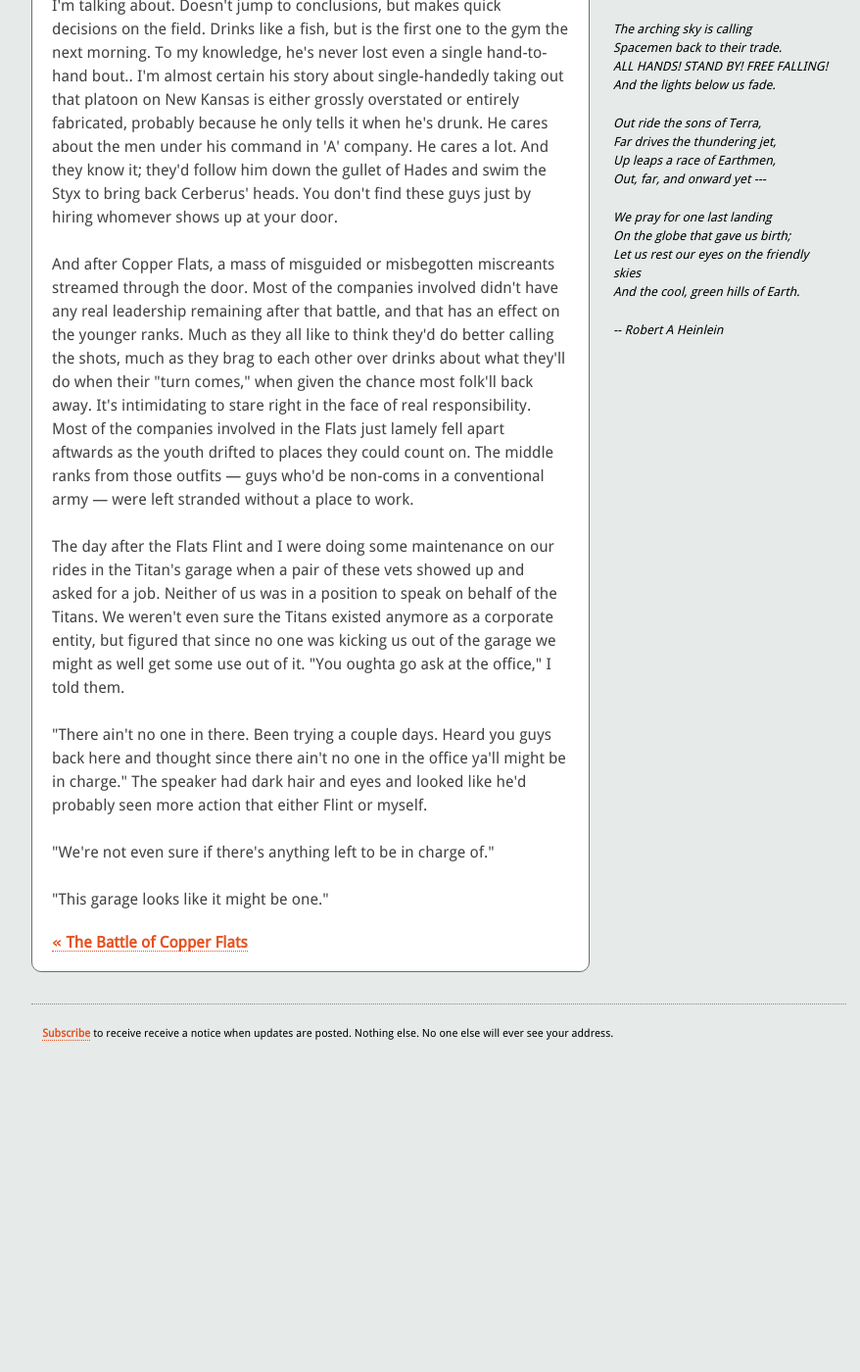
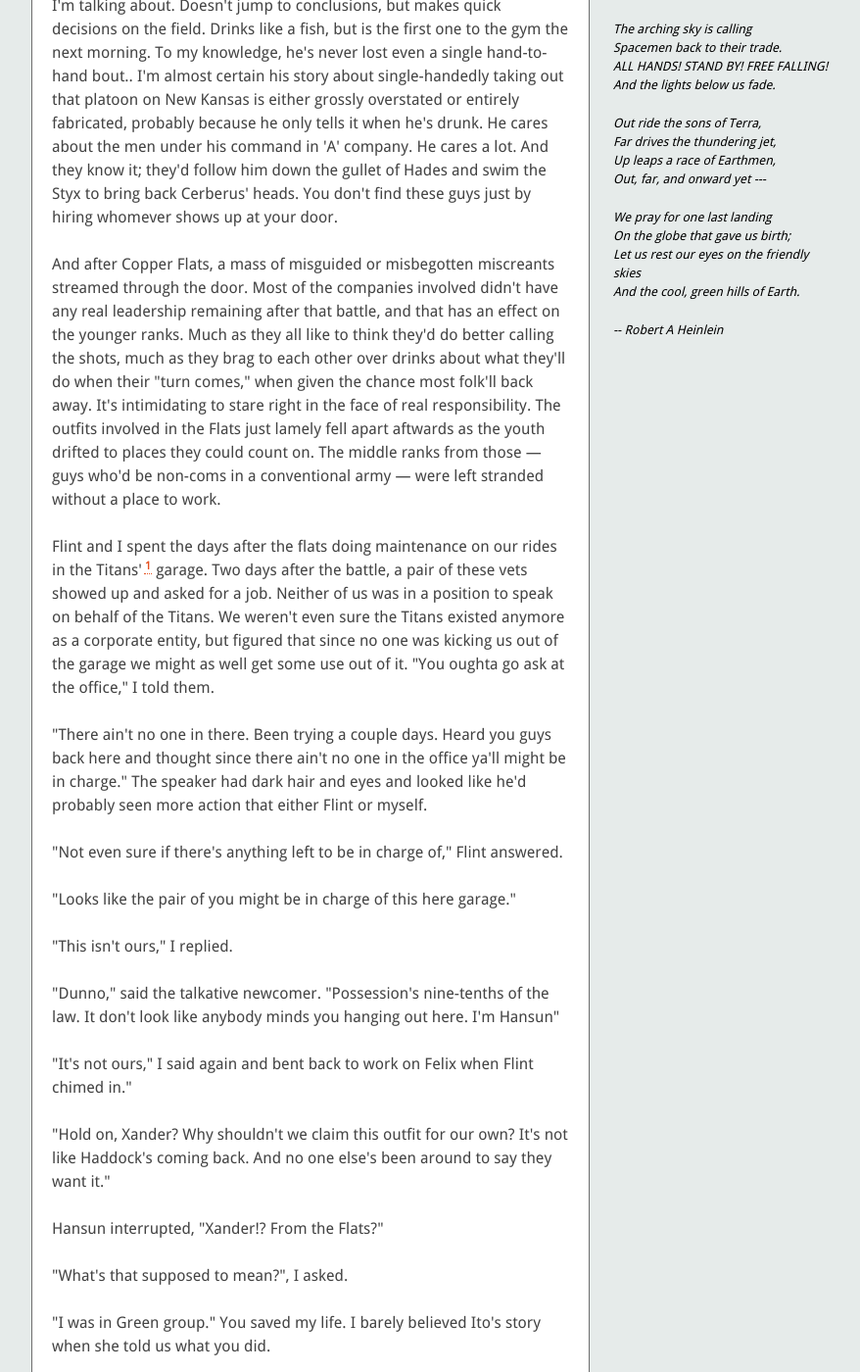
Before and after one commit to saturdayplace/Sons-of-Terra, a Jekyll site: the page built from _posts/3013-01-22-hiring.html, in a window 1280 px wide and 1400 px high, scrolled down 499 px. Shown: the whole window at 98% size, without its empty margins (192-1070 px from the left). Built offline with Jekyll 4.4.1, drawn with Linux system fonts in a browser that asks for light colours; nearby versions of some CDN libraries; before the commit the page ends 1602 px from its top, so only the background shows below that; some of the changed text lies outside the part shown.

Commit message:
Little bit of work on Hiring. Added server.sh script to dir and .gitignore.

```diff
--- a/_posts/3013-01-22-hiring.html
+++ b/_posts/3013-01-22-hiring.html
@@ -7,12 +7,37 @@ author: Xander
 
 <p>Starting out, it was just me and Flint. Flint's the perfect example of what I'm talking about. Doesn't jump to conclusions, but makes quick decisions on the field. Drinks like a fish, but is the first one to the gym the next morning. To my knowledge, he's never lost even a single hand-to-hand bout.. I'm almost certain his story about single-handedly taking out that platoon on New Kansas is either grossly overstated or entirely fabricated, probably because he only tells it when he's drunk. He cares about the men under his command in 'A' company. He cares a lot. And they know it; they'd follow him down the gullet of Hades and swim the Styx to bring back Cerberus' heads. You don't find these guys just by hiring whomever shows up at your door.</p>
 
-<p>And after Copper Flats, a mass of misguided or misbegotten miscreants streamed through the door. Most of the companies involved didn't have any real leadership remaining after that battle, and that has an effect on the younger ranks. Much as they all like to think they'd do better calling the shots, much as they brag to each other over drinks about what they'll do when their "turn comes," when given the chance most folk'll back away. It's intimidating to stare right in the face of real responsibility. Most of the companies involved in the Flats just lamely fell apart aftwards as the youth drifted to places they could count on. The middle ranks from those outfits &mdash; guys who'd be non-coms in a conventional army &mdash; were left stranded without a place to work.</p>
+<p>And after Copper Flats, a mass of misguided or misbegotten miscreants streamed through the door. Most of the companies involved didn't have any real leadership remaining after that battle, and that has an effect on the younger ranks. Much as they all like to think they'd do better calling the shots, much as they brag to each other over drinks about what they'll do when their "turn comes," when given the chance most folk'll back away. It's intimidating to stare right in the face of real responsibility. The outfits involved in the Flats just lamely fell apart aftwards as the youth drifted to places they could count on. The middle ranks from those &mdash; guys who'd be non-coms in a conventional army &mdash; were left stranded without a place to work.</p>
 
-<p>The day after the Flats Flint and I were doing some maintenance on our rides in the Titan's garage when a pair of these vets showed up and asked for a job. Neither of us was in a position to speak on behalf of the Titans. We weren't even sure the Titans existed anymore as a corporate entity, but figured that since no one was kicking us out of the garage we might as well get some use out of it. "You oughta go ask at the office," I told them.</p>
+<p>Flint and I spent the days after the flats doing maintenance on our rides in the Titans'<sup><a class="footnote-reference" href="#1" id='back1'>1</a></sup> garage. Two days after the battle, a pair of these vets showed up and asked for a job. Neither of us was in a position to speak on behalf of the Titans. We weren't even sure the Titans existed anymore as a corporate entity, but figured that since no one was kicking us out of the garage we might as well get some use out of it. "You oughta go ask at the office," I told them.</p>
 
 <p>"There ain't no one in there. Been trying a couple days. Heard you guys back here and thought since there ain't no one in the office ya'll might be in charge." The speaker had dark hair and eyes and looked like he'd probably seen more action that either Flint or myself.</p>
 
-<p>"We're not even sure if there's anything left to be in charge of."</p>
+<p>"Not even sure if there's anything left to be in charge of," Flint answered.</p>
 
-<p>"This garage looks like it might be one."
+<p>"Looks like the pair of you might be in charge of this here garage."</p>
+
+<p>"This isn't ours," I replied.</p>
+
+<p>"Dunno," said the talkative newcomer. "Possession's nine-tenths of the law. It don't look like anybody minds you hanging out here. I'm Hansun"</p>
+
+<p>"It's not ours," I said again and bent back to work on Felix when Flint chimed in."</p>
+
+<p>"Hold on, Xander? Why shouldn't we claim this outfit for our own? It's not like Haddock's coming back. And no one else's been around to say they want it."</p>
+
+<p>Hansun interrupted, "Xander!? From the Flats?"</p>
+
+<p>"What's that supposed to mean?", I asked.</p>
+
+<p>"I was in Green group." You saved my life. I barely believed Ito's story when she told us what you did.</p>
+
+<p>"What I did? Only thing I did was save my bacon."</p>
+
+<p>"That's not what she said," replied Hansun.</p>
+
+<p>
+
+
+<ol id='footnotes'>
+  <li>The outfit Flint and I were working for at the time. <a id='1' href='#back1' class='footnote-backreference'>&uarr;</a></li>
+</ol>
```
Also changed, not shown: 1 other file.
